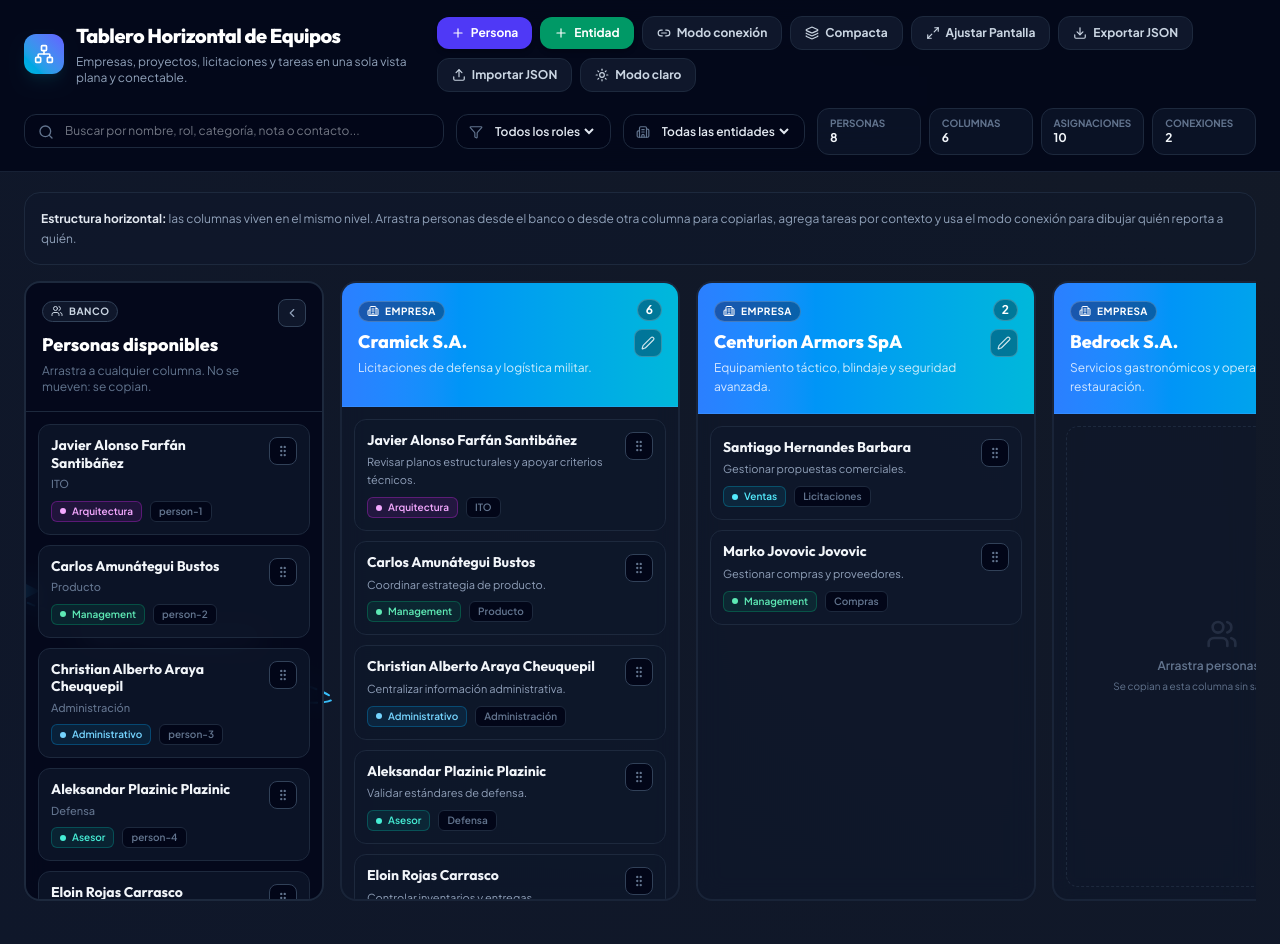
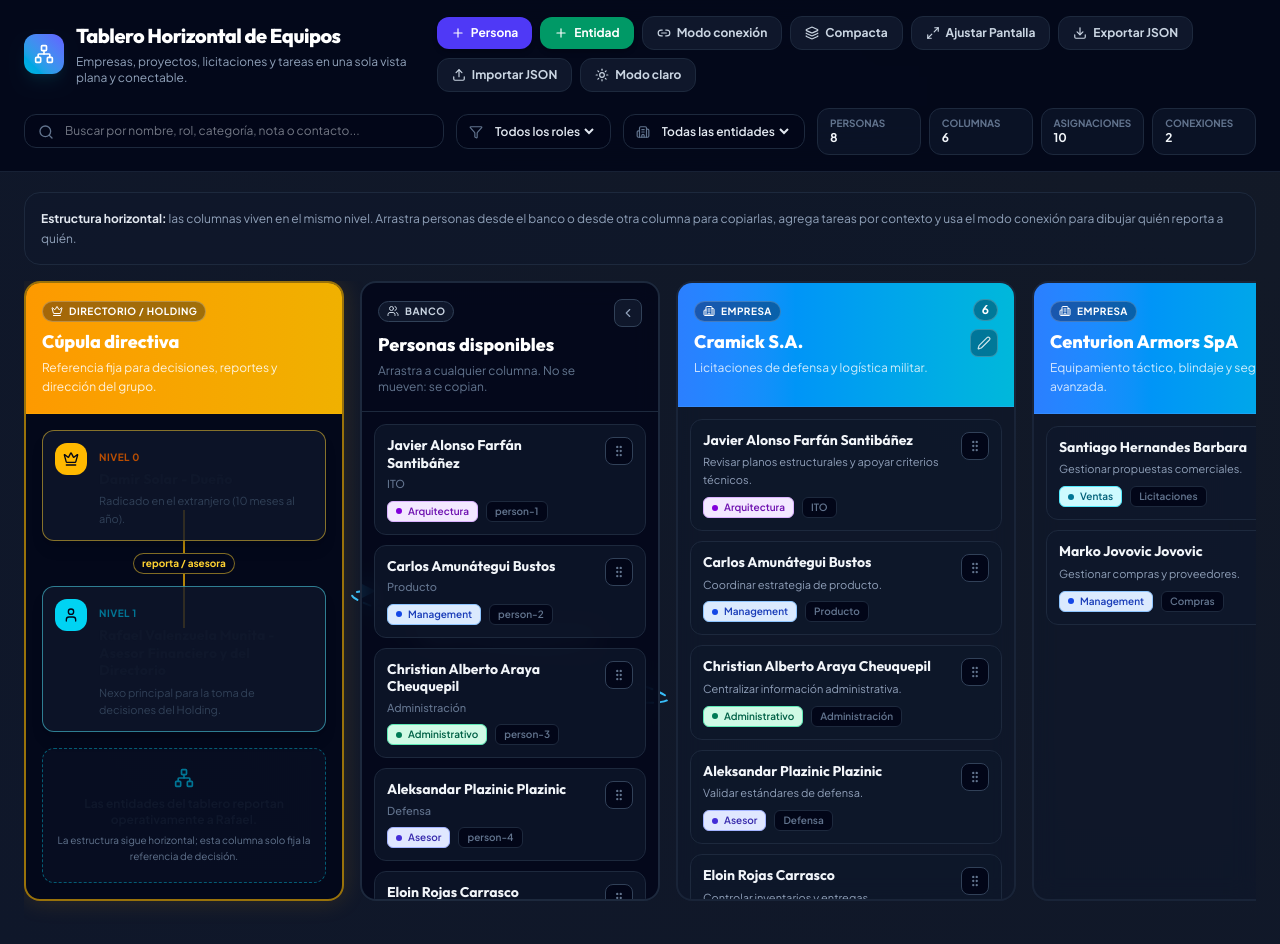
Before and after one commit to christianaraya20-coder/proyecto_3, a React (Vite) app: page / in a window 1280 px wide. Shown: the top 944 px of the page. Built offline with nearby package versions, Linux system fonts and the light colour scheme.

Commit message:
Corregir contraste en modo claro, añadir colores por rol y cúpula directiva

```diff
--- a/src/App.tsx
+++ b/src/App.tsx
@@ -17,6 +17,7 @@ import {
   ChevronLeft,
   ChevronRight,
   ClipboardList,
+  Crown,
   Download,
   Edit2,
   Filter,
@@ -137,19 +138,19 @@ const ENTITY_META: Record<EntityType, { label: string; icon: React.ElementType;
 };
 
 const ROLE_BADGES: Record<RoleType, { bg: string; border: string; text: string; dot: string }> = {
-  Management: { bg: 'bg-emerald-500/10', border: 'border-emerald-500/30', text: 'text-emerald-300', dot: 'bg-emerald-300' },
-  Administrativo: { bg: 'bg-sky-500/10', border: 'border-sky-500/30', text: 'text-sky-300', dot: 'bg-sky-300' },
-  Operativo: { bg: 'bg-amber-500/10', border: 'border-amber-500/30', text: 'text-amber-300', dot: 'bg-amber-300' },
-  Arquitectura: { bg: 'bg-fuchsia-500/10', border: 'border-fuchsia-500/30', text: 'text-fuchsia-300', dot: 'bg-fuchsia-300' },
-  Externo: { bg: 'bg-stone-500/10', border: 'border-stone-500/30', text: 'text-stone-300', dot: 'bg-stone-300' },
-  Asesor: { bg: 'bg-teal-500/10', border: 'border-teal-500/30', text: 'text-teal-300', dot: 'bg-teal-300' },
-  Finanzas: { bg: 'bg-lime-500/10', border: 'border-lime-500/30', text: 'text-lime-300', dot: 'bg-lime-300' },
-  RRHH: { bg: 'bg-rose-500/10', border: 'border-rose-500/30', text: 'text-rose-300', dot: 'bg-rose-300' },
-  Legal: { bg: 'bg-violet-500/10', border: 'border-violet-500/30', text: 'text-violet-300', dot: 'bg-violet-300' },
-  Marketing: { bg: 'bg-pink-500/10', border: 'border-pink-500/30', text: 'text-pink-300', dot: 'bg-pink-300' },
-  Ventas: { bg: 'bg-cyan-500/10', border: 'border-cyan-500/30', text: 'text-cyan-300', dot: 'bg-cyan-300' },
-  Logística: { bg: 'bg-orange-500/10', border: 'border-orange-500/30', text: 'text-orange-300', dot: 'bg-orange-300' },
-  Tecnología: { bg: 'bg-indigo-500/10', border: 'border-indigo-500/30', text: 'text-indigo-300', dot: 'bg-indigo-300' },
+  Management: { bg: 'bg-blue-100 dark:bg-blue-900/80', border: 'border-blue-300 dark:border-blue-700', text: 'text-blue-800 dark:text-blue-200', dot: 'bg-blue-700 dark:bg-blue-300' },
+  Administrativo: { bg: 'bg-emerald-100 dark:bg-emerald-900/80', border: 'border-emerald-300 dark:border-emerald-700', text: 'text-emerald-800 dark:text-emerald-200', dot: 'bg-emerald-700 dark:bg-emerald-300' },
+  Operativo: { bg: 'bg-amber-100 dark:bg-amber-900/80', border: 'border-amber-300 dark:border-amber-700', text: 'text-amber-800 dark:text-amber-200', dot: 'bg-amber-700 dark:bg-amber-300' },
+  Arquitectura: { bg: 'bg-purple-100 dark:bg-purple-900/80', border: 'border-purple-300 dark:border-purple-700', text: 'text-purple-800 dark:text-purple-200', dot: 'bg-purple-700 dark:bg-purple-300' },
+  Externo: { bg: 'bg-gray-100 dark:bg-gray-800', border: 'border-gray-300 dark:border-gray-600', text: 'text-gray-800 dark:text-gray-200', dot: 'bg-gray-700 dark:bg-gray-300' },
+  Asesor: { bg: 'bg-indigo-100 dark:bg-indigo-900/80', border: 'border-indigo-300 dark:border-indigo-700', text: 'text-indigo-800 dark:text-indigo-200', dot: 'bg-indigo-700 dark:bg-indigo-300' },
+  Finanzas: { bg: 'bg-lime-100 dark:bg-lime-900/80', border: 'border-lime-300 dark:border-lime-700', text: 'text-lime-800 dark:text-lime-200', dot: 'bg-lime-700 dark:bg-lime-300' },
+  RRHH: { bg: 'bg-rose-100 dark:bg-rose-900/80', border: 'border-rose-300 dark:border-rose-700', text: 'text-rose-800 dark:text-rose-200', dot: 'bg-rose-700 dark:bg-rose-300' },
+  Legal: { bg: 'bg-violet-100 dark:bg-violet-900/80', border: 'border-violet-300 dark:border-violet-700', text: 'text-violet-800 dark:text-violet-200', dot: 'bg-violet-700 dark:bg-violet-300' },
+  Marketing: { bg: 'bg-pink-100 dark:bg-pink-900/80', border: 'border-pink-300 dark:border-pink-700', text: 'text-pink-800 dark:text-pink-200', dot: 'bg-pink-700 dark:bg-pink-300' },
+  Ventas: { bg: 'bg-cyan-100 dark:bg-cyan-900/80', border: 'border-cyan-300 dark:border-cyan-700', text: 'text-cyan-800 dark:text-cyan-200', dot: 'bg-cyan-700 dark:bg-cyan-300' },
+  Logística: { bg: 'bg-orange-100 dark:bg-orange-900/80', border: 'border-orange-300 dark:border-orange-700', text: 'text-orange-800 dark:text-orange-200', dot: 'bg-orange-700 dark:bg-orange-300' },
+  Tecnología: { bg: 'bg-sky-100 dark:bg-sky-900/80', border: 'border-sky-300 dark:border-sky-700', text: 'text-sky-800 dark:text-sky-200', dot: 'bg-sky-700 dark:bg-sky-300' },
 };
 
 const ROLE_OPTIONS = Object.keys(ROLE_BADGES) as RoleType[];
@@ -564,6 +565,65 @@ function EntityColumn({
   );
 }
 
+function HoldingColumn({ fitMode }: { fitMode: boolean }) {
+  return (
+    <section
+      className={`holding-column z-30 flex h-[620px] shrink-0 flex-col overflow-hidden rounded-2xl border-2 border-amber-400/60 bg-slate-950/85 shadow-[0_0_24px_rgba(245,158,11,0.16)] backdrop-blur-md ${
+        fitMode ? 'w-[260px] min-w-[260px]' : 'w-[320px] min-w-[320px] snap-start'
+      }`}
+    >
+      <header className={`border-b border-amber-400/30 bg-gradient-to-r from-amber-500 to-yellow-500 ${fitMode ? 'p-2.5' : 'p-4'}`}>
+        <span className="inline-flex items-center gap-1.5 rounded-full border border-white/25 bg-slate-950/35 px-2 py-0.5 text-[10px] font-bold uppercase tracking-wider text-white">
+          <Crown className="h-3 w-3" />
+          Directorio / Holding
+        </span>
+        <h3 className={`mt-2 font-display font-extrabold leading-tight text-white ${fitMode ? 'text-sm' : 'text-lg'}`}>Cúpula directiva</h3>
+        {!fitMode && <p className="mt-1 text-xs leading-relaxed text-white/85">Referencia fija para decisiones, reportes y dirección del grupo.</p>}
+      </header>
+
+      <div className={`relative flex flex-1 flex-col ${fitMode ? 'p-2' : 'p-4'}`}>
+        <div className="absolute left-1/2 top-[96px] h-[118px] w-0.5 -translate-x-1/2 bg-amber-400/70" />
+
+        <div className="holding-card relative z-10 rounded-xl border border-amber-300/50 bg-slate-900/80 p-3 shadow-lg">
+          <div className="flex items-start gap-3">
+            <div className="rounded-xl bg-amber-400 p-2 text-slate-950">
+              <Crown className="h-4 w-4" />
+            </div>
+            <div className="min-w-0">
+              <span className="text-[10px] font-extrabold uppercase tracking-wider text-amber-700 dark:text-amber-300">Nivel 0</span>
+              <h4 className="mt-1 font-display text-sm font-extrabold leading-tight text-slate-900 dark:text-white">Damir Solar - Dueño</h4>
+              <p className="mt-1 text-[11px] leading-relaxed text-slate-700 dark:text-slate-400">Radicado en el extranjero (10 meses al año).</p>
+            </div>
+          </div>
+        </div>
+
+        <div className="z-10 mx-auto my-3 rounded-full border border-amber-300/50 bg-slate-950 px-2 py-0.5 text-[10px] font-bold text-amber-300">
+          reporta / asesora
+        </div>
+
+        <div className="holding-card relative z-10 rounded-xl border border-cyan-300/50 bg-slate-900/80 p-3 shadow-lg">
+          <div className="flex items-start gap-3">
+            <div className="rounded-xl bg-cyan-400 p-2 text-slate-950">
+              <User className="h-4 w-4" />
+            </div>
+            <div className="min-w-0">
+              <span className="text-[10px] font-extrabold uppercase tracking-wider text-cyan-700 dark:text-cyan-300">Nivel 1</span>
+              <h4 className="mt-1 font-display text-sm font-extrabold leading-tight text-slate-900 dark:text-white">Rafael Valenzuela Munita - Asesor Financiero y del Directorio</h4>
+              <p className="mt-1 text-[11px] leading-relaxed text-slate-700 dark:text-slate-400">Nexo principal para la toma de decisiones del Holding.</p>
+            </div>
+          </div>
+        </div>
+
+        <div className="mt-4 flex flex-1 flex-col items-center justify-center rounded-xl border border-dashed border-cyan-400/40 bg-slate-900/45 p-3 text-center">
+          <Network className="mb-2 h-5 w-5 text-cyan-700 dark:text-cyan-300" />
+          <p className="text-xs font-bold text-slate-900 dark:text-slate-200">Las entidades del tablero reportan operativamente a Rafael.</p>
+          <p className="mt-1 text-[10px] leading-relaxed text-slate-500">La estructura sigue horizontal; esta columna solo fija la referencia de decisión.</p>
+        </div>
+      </div>
+    </section>
+  );
+}
+
 export default function App() {
   const [board, setBoard] = useState<BoardState>(loadState);
   const [theme, setTheme] = useState<ThemeMode>(loadTheme);
@@ -616,6 +676,7 @@ export default function App() {
     window.localStorage.setItem(THEME_STORAGE_KEY, theme);
     document.documentElement.dataset.theme = theme;
     document.body.dataset.theme = theme;
+    document.documentElement.classList.toggle('dark', theme === 'dark');
   }, [theme]);
 
   const selectedPerson = useMemo(
@@ -1271,6 +1332,8 @@ export default function App() {
                 })}
               </svg>
 
+              <HoldingColumn fitMode={fitToScreen} />
+
               <section
                 className={`z-30 flex h-[620px] shrink-0 flex-col overflow-hidden rounded-2xl border-2 border-slate-800 bg-slate-950/80 backdrop-blur-md transition-all ${
                   bankCollapsed ? 'w-[56px] min-w-[56px]' : `min-w-[300px] w-[300px] ${fitToScreen ? '' : 'snap-start'}`
--- a/src/index.css
+++ b/src/index.css
@@ -72,6 +72,11 @@ body[data-theme='dark'] {
   background-color: rgba(255, 255, 255, 0.9) !important;
 }
 
+.theme-light [class*="bg-gradient-to-r"] [class*="bg-slate-950"],
+.theme-light [class*="bg-gradient-to-r"] [class*="bg-slate-900"] {
+  background-color: rgba(15, 23, 42, 0.42) !important;
+}
+
 .theme-light [class*="border-slate-800"],
 .theme-light [class*="border-slate-700"] {
   border-color: #cbd5e1 !important;
@@ -112,6 +117,28 @@ body[data-theme='dark'] {
   color: #713f12;
 }
 
+.theme-light [data-person-id] {
+  background: #ffffff !important;
+  border-color: #cbd5e1 !important;
+  box-shadow: 0 1px 2px rgba(15, 23, 42, 0.08);
+}
+
+.theme-light [data-person-id]:hover {
+  border-color: #94a3b8 !important;
+  box-shadow: 0 8px 20px rgba(15, 23, 42, 0.08);
+}
+
+.theme-light .holding-column {
+  background: rgba(255, 255, 255, 0.94) !important;
+  border-color: rgba(245, 158, 11, 0.68) !important;
+}
+
+.theme-light .holding-card {
+  background: #ffffff !important;
+  border-color: #cbd5e1 !important;
+  box-shadow: 0 8px 20px rgba(15, 23, 42, 0.08);
+}
+
 .theme-light .text-emerald-300 { color: #047857 !important; }
 .theme-light .text-sky-300 { color: #0369a1 !important; }
 .theme-light .text-amber-300 { color: #b45309 !important; }
```
